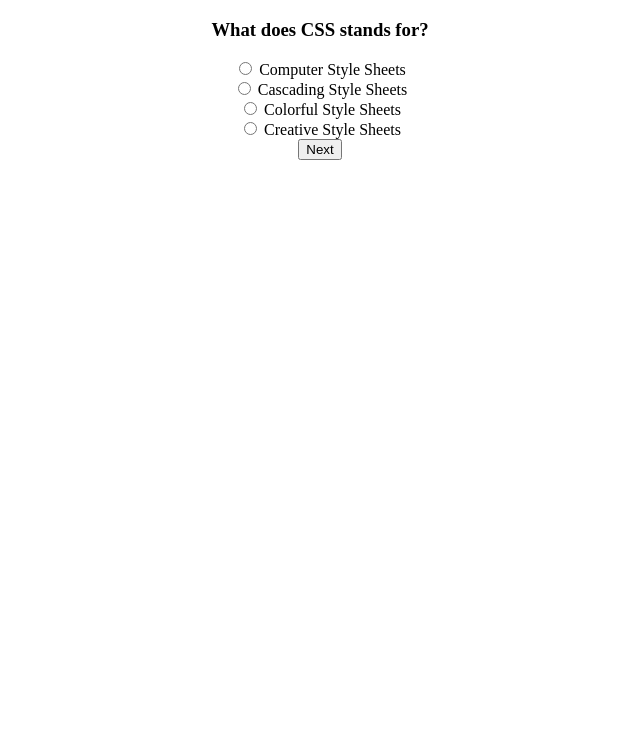
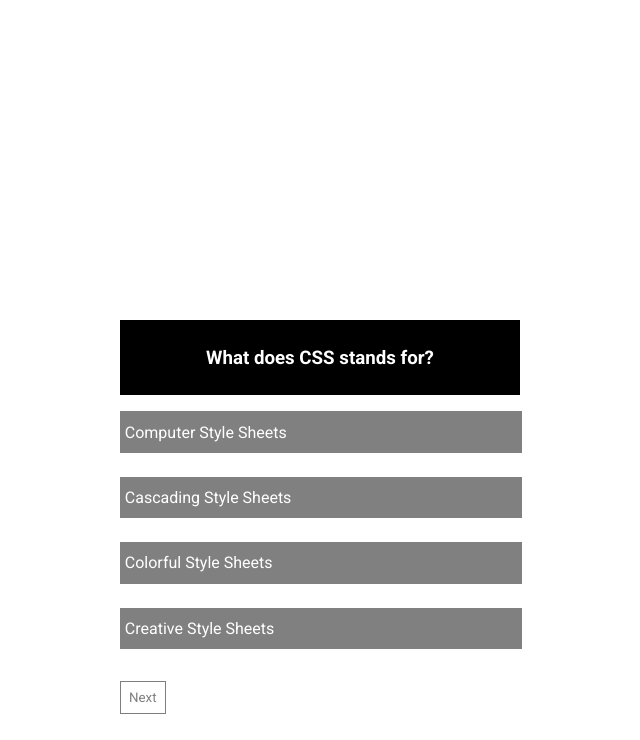
Before and after one commit to patricia0817/quiz-app, a plain HTML site: page index.html in a window 1280 px wide. Shown: the whole page, without its empty margins (320-960 px from the left). Drawn offline with Linux system fonts and the light colour scheme.

Commit message:
style question container

```diff
--- a/style.css
+++ b/style.css
@@ -26,11 +26,65 @@ body {
   opacity: 0.7;
   transition: all 1s ease;
   font-family: 'Roboto', sans-serif;
-  font-weight: lighter;
 }
 
 [data-name='start-quiz']:hover {
   padding: 0.7rem;
   opacity: 1;
-  font-weight: normal;
 }
+
+.container__questions {
+  text-align: center;
+  padding: 20rem;
+}
+
+.container__questions__form {
+  width: 400px;
+  margin: 0 auto;
+}
+
+.container__questions__question {
+  font-family: 'Roboto', sans-serif;
+  font-weight: bold;
+  padding: 0.5rem;
+  background-color: black;
+  color: white;
+}
+
+.container__questions__answers {
+  font-family: 'Roboto', sans-serif;
+  text-align: left;
+  margin: 0 auto;
+}
+
+.container__questions__answers input[type='radio'] {
+  display: none;
+}
+
+.container__questions__submit__form {
+  padding: 0.5rem;
+  background-color: transparent;
+  border: 1px solid black;
+  margin-top: 1rem;
+  opacity: 0.5;
+  font-family: 'Roboto', sans-serif;
+  transition: all 1s ease;
+}
+
+.container__questions__submit__form:hover {
+  opacity: 1;
+  padding: 0.7rem;
+}
+
+.container__questions__answer {
+  margin: 0.5rem 0;
+  padding: 0.5rem 0;
+}
+.container__questions__answer label {
+  background-color: grey;
+  color: white;
+  /* opacity: 0.7; */
+  padding: 0.7rem 0.3rem;
+  display: inline-block;
+  width: 98%;
+}
```
